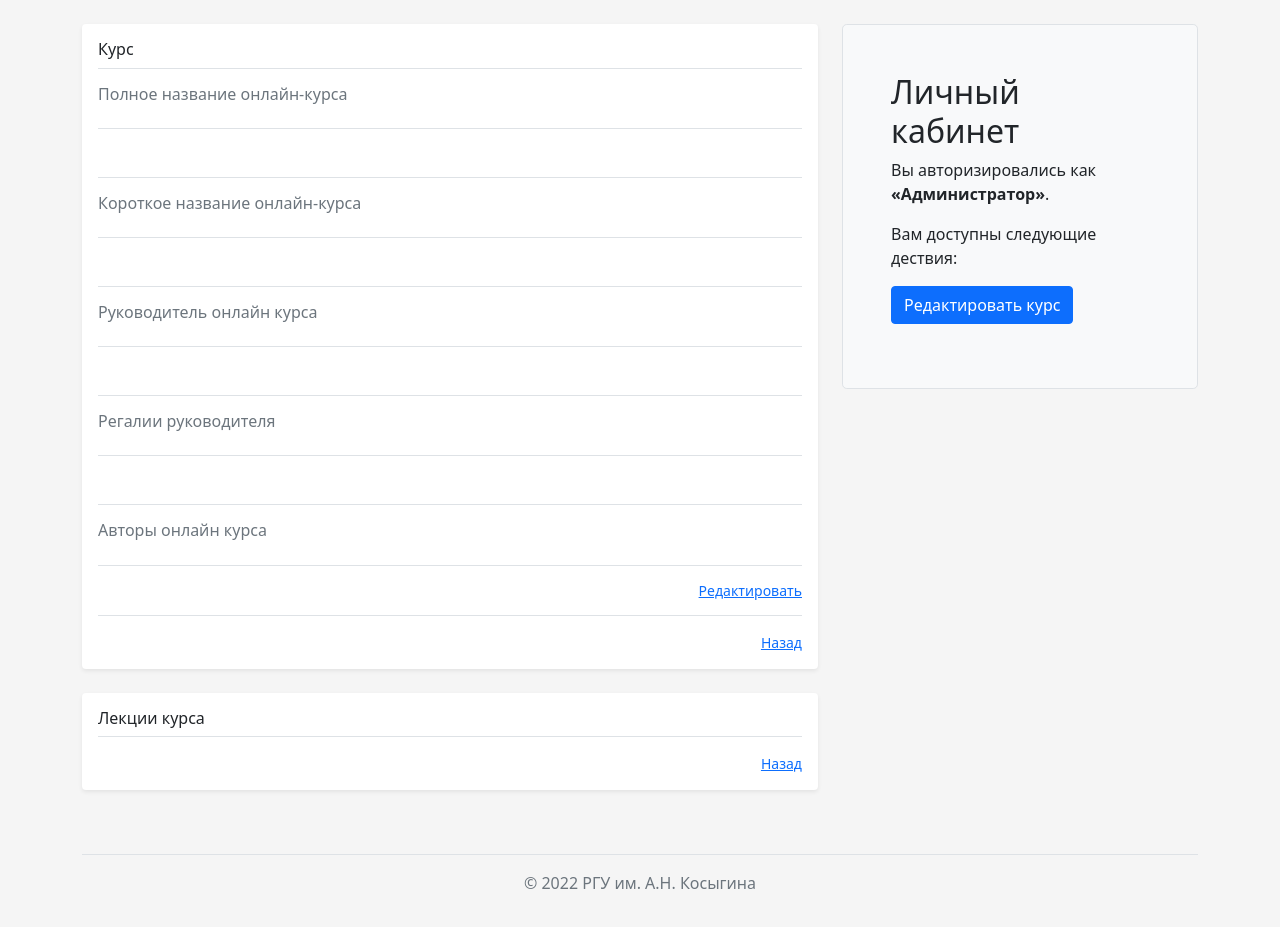
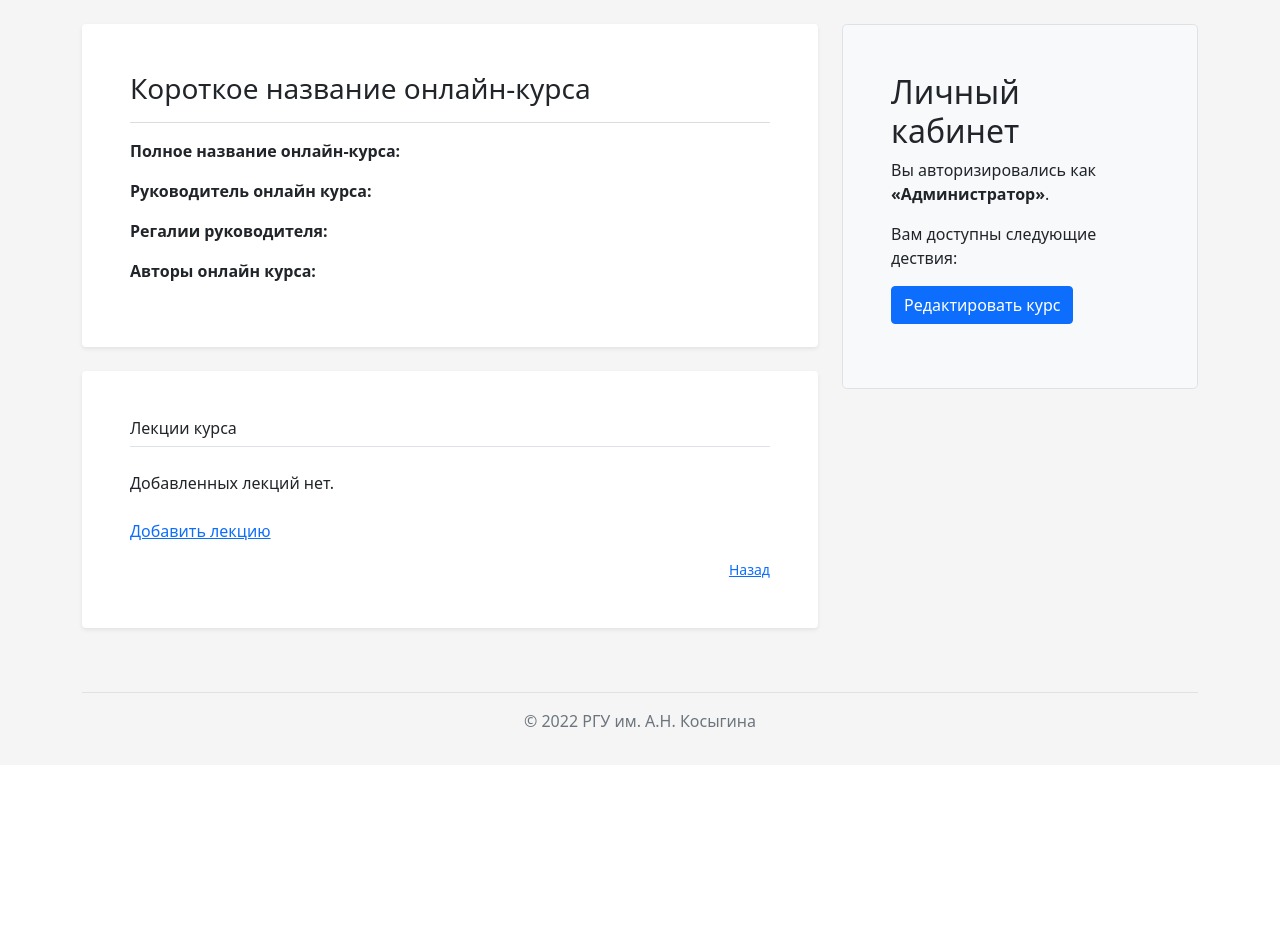
Before and after one commit to EdViTeR/edu.rsukosygin.com, a PHP site: page /admin/view_kurs.php?kurs_id=1 in a window 1280 px wide. Shown: the part 81-1008 px from the top of the page. After the commit the page ends 808 px from the top, so only its background shows below. Run offline with PHP 8.4, Linux system fonts and the light colour scheme; data that the repository does not hold is empty.

Commit message:
Готовая верстка ЛК для админки

```diff
--- a/admin/view_kurs.php
+++ b/admin/view_kurs.php
@@ -48,100 +48,39 @@ foreach ($kurs as $key => $value) {
         <div class="container">
             <div class="row">
                     <div class="col-lg-8">
-                    <!-- Преподаватели -->
-                    <div class="mb-4 p-3 bg-body rounded shadow-sm">
-                        <h6 class="border-bottom pb-2 mb-0">Курс</h6>
-                            <div class="d-flex text-muted pt-3">
-                                <div class="pb-3 mb-0 small lh-sm border-bottom w-100">
-                                    <div class="d-flex justify-content-between">
-                                        <h6>Полное название онлайн-курса</h6>
-                                    </div>
-                                </div>
-                            </div>
-                            <div class="d-flex text-muted pt-3">
-                                <div class="pb-3 mb-0 small lh-sm border-bottom w-100">
-                                    <div class="d-flex justify-content-between">
-                                        <p><?php echo $kurs_name;?></p>
-                                    </div>
-                                </div>
-                            </div>
-                            <div class="d-flex text-muted pt-3">
-                                <div class="pb-3 mb-0 small lh-sm border-bottom w-100">
-                                    <div class="d-flex justify-content-between">
-                                        <h6>Короткое название онлайн-курса</h6>
-                                    </div>
-                                </div>
-                            </div>
-                            <div class="d-flex text-muted pt-3">
-                                <div class="pb-3 mb-0 small lh-sm border-bottom w-100">
-                                    <div class="d-flex justify-content-between">
-                                        <p><?php echo $short_name;?></p>
-                                    </div>
-                                </div>
-                            </div>
-                            <div class="d-flex text-muted pt-3">
-                                <div class="pb-3 mb-0 small lh-sm border-bottom w-100">
-                                    <div class="d-flex justify-content-between">
-                                        <h6>Руководитель онлайн курса</h6>
-                                    </div>
-                                </div>
-                            </div>
-                            <div class="d-flex text-muted pt-3">
-                                <div class="pb-3 mb-0 small lh-sm border-bottom w-100">
-                                    <div class="d-flex justify-content-between">
-                                        <p><?php echo $head_name;?></p>
-                                    </div>
-                                </div>
-                            </div>
-                            <div class="d-flex text-muted pt-3">
-                                <div class="pb-3 mb-0 small lh-sm border-bottom w-100">
-                                    <div class="d-flex justify-content-between">
-                                        <h6>Регалии руководителя</h6>
-                                    </div>
-                                </div>
-                            </div>
-                            <div class="d-flex text-muted pt-3">
-                                <div class="pb-3 mb-0 small lh-sm border-bottom w-100">
-                                    <div class="d-flex justify-content-between">
-                                        <p><?php echo $head_reg;?></p>
-                                    </div>
-                                </div>
-                            </div>
-                            <div class="d-flex text-muted pt-3">
-                                <div class="pb-3 mb-0 small lh-sm border-bottom w-100">
-                                    <div class="d-flex justify-content-between">
-                                        <h6>Авторы онлайн курса</h6>
-                                    </div>
-                                </div>
-                            </div>
-                            <div class="d-flex text-muted pt-3">
-                                <div class="pb-3 mb-0 small lh-sm border-bottom w-100">
-                                    <div class="d-flex justify-content-between">
-                                        <p>
+                    <!-- Информация о курсе -->
+                    <div class="mb-4 p-5 bg-body rounded shadow-sm">
+                        <p class="h3 mb-3">Короткое название онлайн-курса</p>
+                        <hr class="text-secondary">
+
+                        <p><strong>Полное название онлайн-курса:</strong><br>
+                        <?php echo $kurs_name;?></p>
+
+                        <p><strong>Руководитель онлайн курса:</strong><br>
+                        <?php echo $head_name;?></p>
+
+                        <p><strong>Регалии руководителя:</strong><br>
+                        <?php echo $head_reg;?></p>
+
+                        <p><strong>Авторы онлайн курса:</strong><br>
+                            <ol>
                                 <?
-                                            $n = 0;
                                     foreach ($authors as $key => $value) {
-                                                $n++;
                                         $authors_name = $value[2];
                                         $authors_reg = $value[3];
-                                                echo $n . '. ' . $authors_name . '</br></br>' . $authors_reg . '</br></br>
-                                                ';
-
+                                        echo '<li>' . $authors_name . '<br><small class="text-secondary">' . $authors_reg . '</small></li>';
                                 }
-                                        ?></p>
-                                        <a href="edit_author_info.php?kurs_id=<?php echo $kurs_id;?>">Редактировать</a>
+                                ?>
+                            </ol>
+                        </p>
                     </div>
-                                </div>
-                            </div>
-                        <small class="d-block text-end mt-3">
-                            <a href="all_teacher.php">Назад</a>
-                        </small>
-                    </div>
-
-                    <div class="mb-4 p-3 bg-body rounded shadow-sm">
+                    <div class="mb-4 p-5 bg-body rounded shadow-sm">
                         <h6 class="border-bottom pb-2 mb-0">Лекции курса</h6>
                         <?
                         $k = 0;
+                        if (!$themes) {
+                            echo "</br>Добавленных лекций нет.</br></br><a href='add_theme.php?kurs_id=" . $kurs_id . "&user_id=" . $user_id . "'>Добавить лекцию</a>";
+                        }
                         foreach ($themes as $key => $value) {
                             $k++;
                             $themes_id = $value[0];
@@ -150,14 +89,15 @@ foreach ($kurs as $key => $value) {
                                                     <a href="view_themes.php?kurs_id=' . $kurs_id . '&theme_id=' . $themes_id . '&user_id=' . $user_id . '"><svg class="bd-placeholder-img flex-shrink-0 me-2 rounded" width="32" height="32" xmlns="http://www.w3.org/2000/svg" role="img" aria-label="Placeholder: 32x32" preserveAspectRatio="xMidYMid slice" focusable="false"><title>Placeholder</title><rect width="100%" height="100%" fill="#007bff"/><text x="50%" y="50%" fill="#007bff" dy=".3em">32x32</text></svg></a>
                                                     <div class="pb-3 mb-0 small lh-sm border-bottom w-100">
                                                     <div class="d-flex justify-content-between">
-                                            <strong class="text-gray-dark">' . $themes_name . '</strong>
+                                                        <strong class="text-gray-dark">Лекция ' . $k . '</strong>
                                                         <a href="edit_theme.php?kurs_id=' . $kurs_id . '&theme_id=' . $themes_id . '&user_id=' . $user_id . '">Редактировать</a>
                                                     </div>
+                                                    <span class="d-block d-block-themes">' . $themes_name . '</span>
                                                     </div>
                                                 </div>';
                         }?>
                         <small class="d-block text-end mt-3">
-                            <a href="view_teacher.php?user_id=<? echo $user_id; ?>">Назад</a>
+                            <a href="check_teacher.php?user_id=<? echo $user_id; ?>">Назад</a>
                         </small>
                     </div>
                 </div>
--- a/producer/check_teacher.php
+++ b/producer/check_teacher.php
@@ -35,8 +35,9 @@
             <div class="row">
                 <div class="col-lg-8">
                     <!-- Онлайн-курсы -->
-                    <div class="mb-4 p-3 bg-body rounded shadow-sm">
-                        <h6 class="border-bottom pb-2 mb-0">Онлайн-курсы</h6>
+                    <div class="mb-4 p-5 bg-body rounded shadow-sm">
+                        <p class="h3 mb-3">Онлайн-курсы</p>
+                        <hr class="text-secondary">
                             <?
                             $k = 0;
                             foreach ($data as $key => $value) {
```
Also changed, not shown: admin/all_kurses.php (+4 -3 lines), admin/all_teacher.php (+4 -3 lines), admin/check_teacher.php (+6 -4 lines), admin/view_teacher.php (+4 -3 lines). Lines whose indentation alone changed are shown as unchanged.
